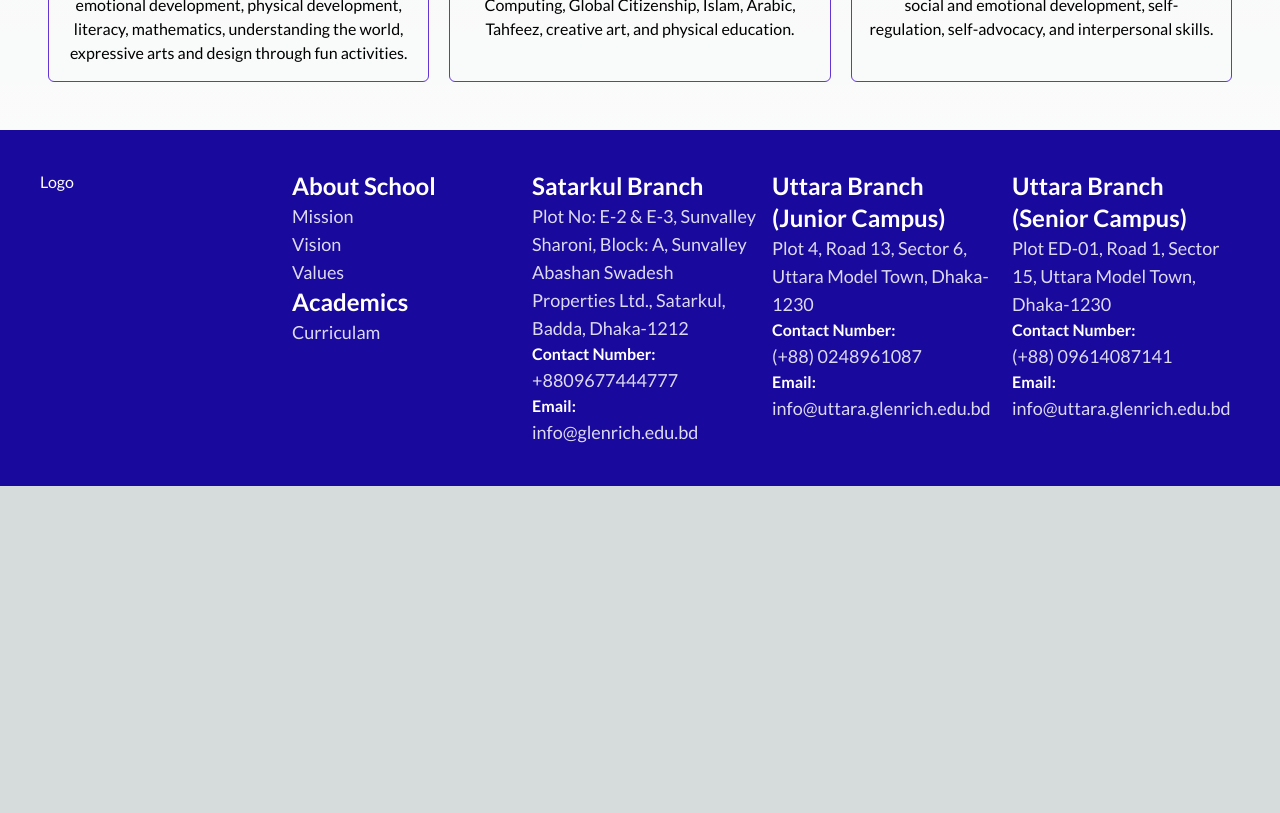
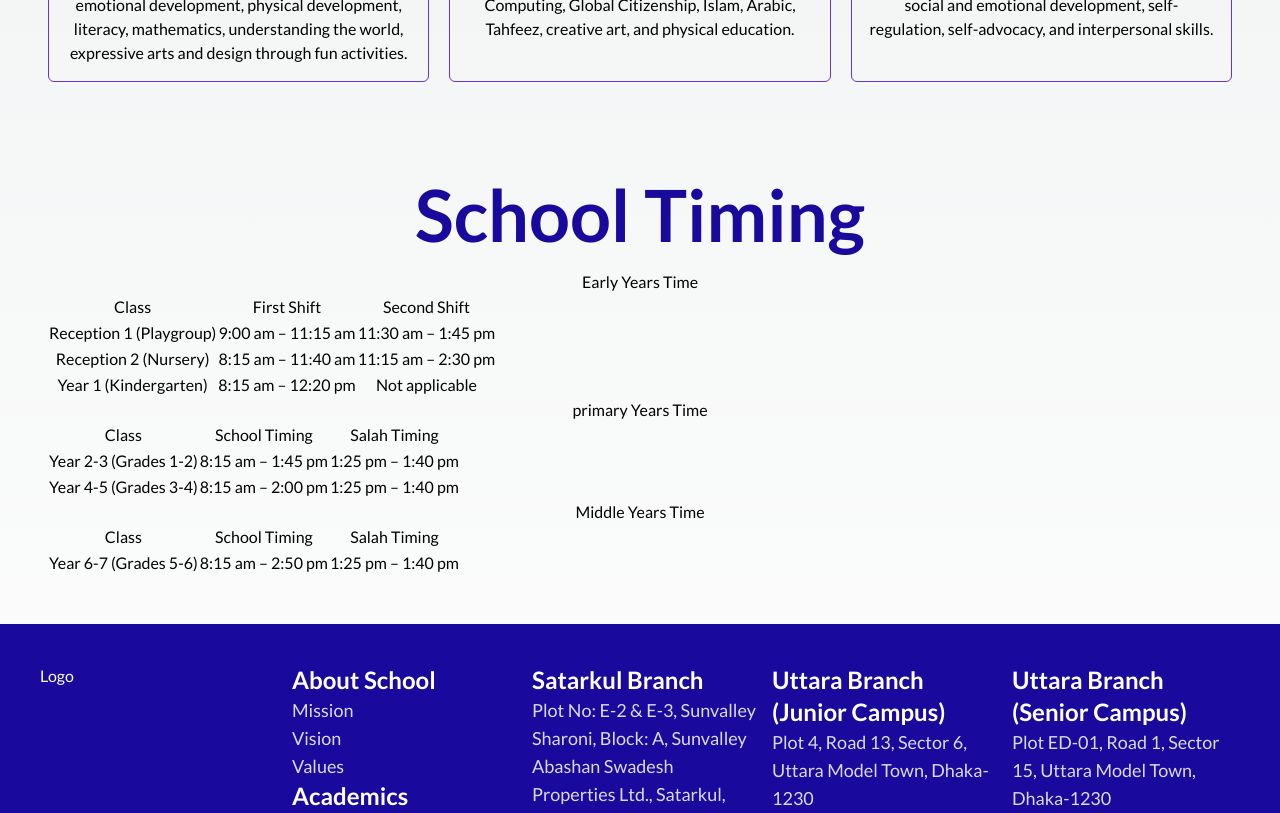
Before and after one commit to ifshad/zariq-interview-assignment, a Next.js app: page / in a window 1280 px wide. Shown: the part 2720-3533 px from the top of the page. Before the commit the page ends 3206 px from the top, so only its background shows below. Built offline with nearby package versions, Linux system fonts and the light colour scheme.

Commit message:
table added without styles

```diff
--- a/app/page.js
+++ b/app/page.js
@@ -3,6 +3,7 @@ import AgeSupport from "@/components/AgeSupport/page";
 import Banner from "@/components/Banner/page";
 import ExamReminder from "@/components/ExamReminder/page";
 import HistorySection from "@/components/HistorySection/page";
+import SchoolTiming from "@/components/SchoolTiming/page";
 
 export default function Home() {
   return (
@@ -11,6 +12,7 @@ export default function Home() {
       <AboutSection />
       <HistorySection />
       <AgeSupport />
+      <SchoolTiming />
       <ExamReminder />
     </div>
   );
--- a/components/HistorySection/page.jsx
+++ b/components/HistorySection/page.jsx
@@ -4,11 +4,11 @@ import BoldBorder from "../BoldBorder/page";
 
 export default function HistorySection() {
   return (
-    <div className="container bg-fixed bg-parallax bg-cover bg-opacity-50 h-[500px] relative">
+    <div className="bg-fixed bg-parallax bg-cover bg-opacity-50 h-[500px] relative">
       {/* Dark Overlay */}
       <div className="absolute bg-black opacity-70 inset-0"></div>
       {/* Title */}
-      <div className="relative w-4/5 mx-auto md:p-10 text-primary-color">
+      <div className="container relative w-4/5 mx-auto md:p-10 text-primary-color">
         <p className="section-category text-orange-300">ABOUT US</p>
         <h1 className="section-title text-primary-color">History of our school</h1>
         <BoldBorder />
--- /dev/null
+++ b/components/SchoolTiming/page.jsx
@@ -0,0 +1,40 @@
+import React from "react";
+import Table from "../Table/main";
+import {
+  earlyYearsTiming,
+  middleYearsTiming,
+  primaryYearsTiming,
+} from "@/constants/navigationData";
+
+export default function SchoolTiming() {
+  const earlyYearsColumn = [
+    { header: "Class", accesor: "class" },
+    { header: "First Shift", accesor: "firstShift" },
+    { header: "Second Shift", accesor: "secondShift" },
+  ];
+  const primaryYearsColumn = [
+    { header: "Class", accesor: "class" },
+    { header: "School Timing", accesor: "schoolTiming" },
+    { header: "Salah Timing", accesor: "salahTiming" },
+  ];
+  const middleYearsColumn = [
+    { header: "Class", accesor: "class" },
+    { header: "School Timing", accesor: "schoolTiming" },
+    { header: "Salah Timing", accesor: "salahTiming" },
+  ];
+  return (
+    <div className="container md:p-12 text-center">
+      {/* Title */}
+      <div className="w-3/5 mx-auto">
+        <h1 className="section-title">School Timing</h1>
+      </div>
+      {/* Table */}
+      <h1>Early Years Time</h1>
+      <Table columns={earlyYearsColumn} data={earlyYearsTiming} />
+      <h1>primary Years Time</h1>
+      <Table columns={primaryYearsColumn} data={primaryYearsTiming} />
+      <h1>Middle Years Time</h1>
+      <Table columns={middleYearsColumn} data={middleYearsTiming} />
+    </div>
+  );
+}
--- /dev/null
+++ b/components/Table/main.jsx
@@ -0,0 +1,26 @@
+import React from "react";
+
+export default function Table({ columns, data }) {
+  return (
+    <>
+      <table>
+        <thead>
+          <tr>
+            {columns.map((col, index) => (
+              <td key={index}>{col.header}</td>
+            ))}
+          </tr>
+        </thead>
+        <tbody>
+          {data.map((row) => (
+            <tr key={row.id}>
+              {columns.map((col, index) => (
+                <td key={index}>{row[col.accesor]}</td>
+              ))}
+            </tr>
+          ))}
+        </tbody>
+      </table>
+    </>
+  );
+}
--- a/constants/navigationData.js
+++ b/constants/navigationData.js
@@ -224,3 +224,49 @@ export const ageSpecificSupport = [
       "For children in Year 7 (Grade 6) to Year 9 (Grade 8). Prepares for IGCSE O & A Levels. Focuses on social and emotional development, self-regulation, self-advocacy, and interpersonal skills.",
   },
 ];
+
+export const earlyYearsTiming = [
+  {
+    id: 1,
+    class: "Reception 1 (Playgroup)",
+    firstShift: "9:00 am – 11:15 am",
+    secondShift: "11:30 am – 1:45 pm",
+  },
+  {
+    id: 2,
+    class: "Reception 2 (Nursery)",
+    firstShift: "8:15 am – 11:40 am",
+    secondShift: "11:15 am – 2:30 pm",
+  },
+  {
+    id: 3,
+    class: "Year 1 (Kindergarten)",
+    firstShift: "8:15 am – 12:20 pm",
+    secondShift: "Not applicable",
+  },
+];
+
+export const primaryYearsTiming = [
+  {
+    id: 1,
+    class: "Year 2-3 (Grades 1-2)",
+    schoolTiming: "8:15 am – 1:45 pm",
+    salahTiming: "1:25 pm – 1:40 pm",
+  },
+  {
+    id: 2,
+    class: "Year 4-5 (Grades 3-4)",
+    schoolTiming: "8:15 am – 2:00 pm",
+    salahTiming: "1:25 pm – 1:40 pm",
+  },
+];
+
+
+export const middleYearsTiming = [
+  {
+    id: 1,
+    class: "Year 6-7 (Grades 5-6)",
+    schoolTiming: "8:15 am – 2:50 pm",
+    salahTiming: "1:25 pm – 1:40 pm",
+  },
+];
```
